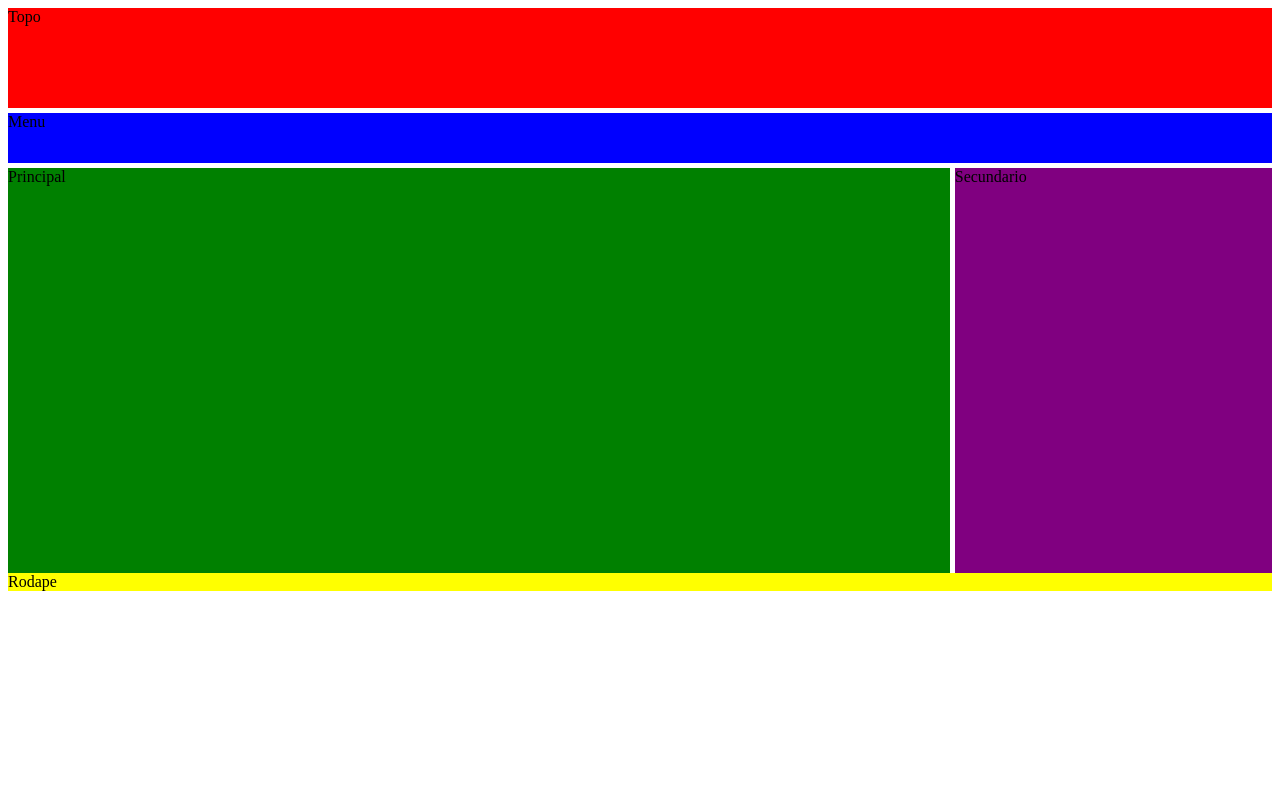
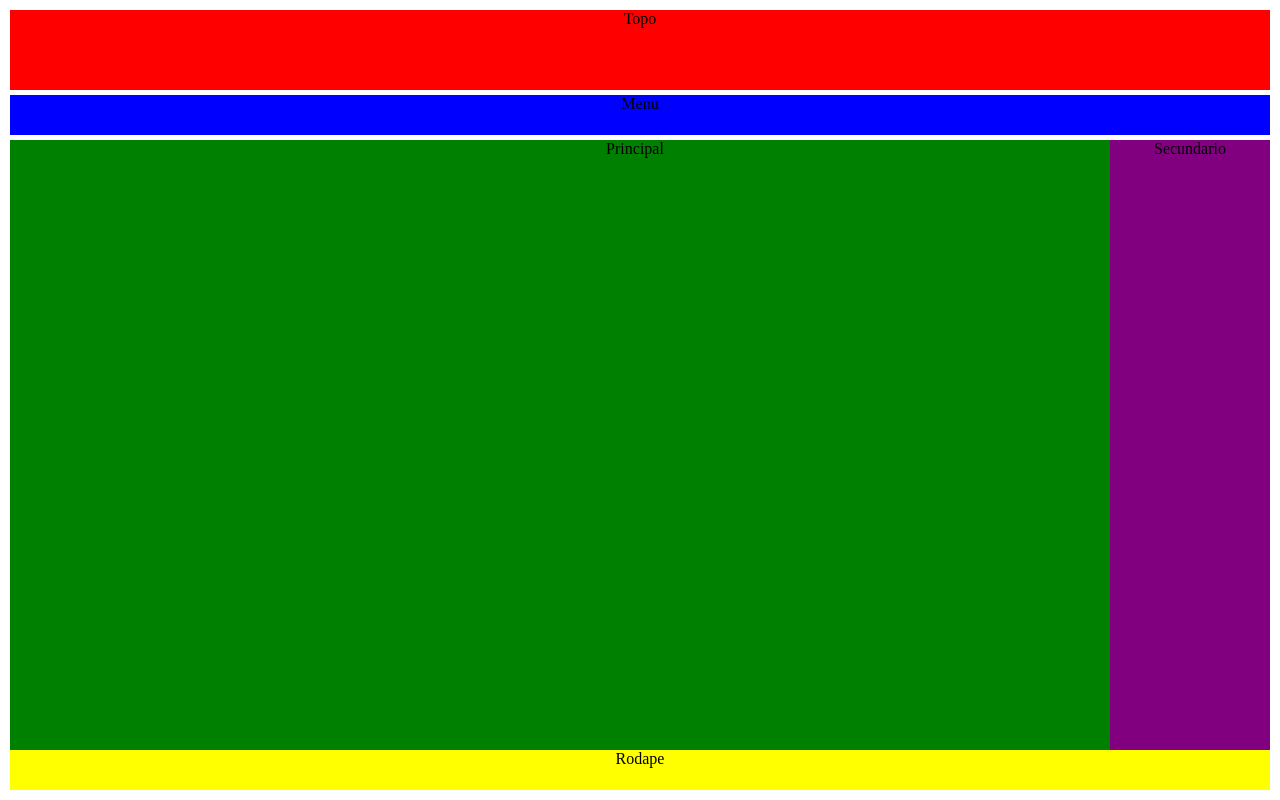
Before and after one commit to pietroo14/HTML-CSS, a plain HTML site: page Exercicios/Ex028/grid07/index.html in a window 1280 px wide. Drawn offline with Linux system fonts and the light colour scheme.

Commit message:
Atualizei

```diff
--- a/Exercicios/Ex028/grid07/index.html
+++ b/Exercicios/Ex028/grid07/index.html
@@ -3,17 +3,16 @@
 <head>
     <meta charset="UTF-8">
     <meta name="viewport" content="width=device-width, initial-scale=1.0">
-    <title>Document</title>
+    <title>Desafio 1 - Grid Layout</title>
     <link rel="stylesheet" href="style.css">
 </head>
 <body>
-    <div class="container">
-        <div class="topo">Topo</div>
-        <div class="menu">Menu</div>
-        <div class="principal">Principal</div>
-        <div class="secundario">Secundario</div>
-        <div class="rodape">Rodape</div>
-    </div>
-
+   <div class="container">
+    <header id="topo">Topo</header>
+    <nav id="menu">Menu</nav>
+    <main id="principal">Principal</main>
+    <main id="secundario">Secundario</main>
+    <footer id="rodape">Rodape</footer>
+</div>
 </body>
 </html>
--- a/Exercicios/Ex028/grid07/style.css
+++ b/Exercicios/Ex028/grid07/style.css
@@ -1,40 +1,47 @@
 @charset "UTF-8";
 
-.container{
+*{
+    box-sizing: border-box;
+    margin: 0;
+    padding: 0;
+}
+.container {
+    width: 100vw ;
+    height: 100vh ;
     display: grid;
-  grid-template-rows: 100px 50px 400px;
-    grid-template-columns: 1fr 2fr 1fr;
+    grid-template-rows: 80px 40px 1fr 40px;
+    grid-template-columns: 1fr 150px ;
     gap: 5px;
+    text-align: center;
+    padding: 10px;
 }
 
-.topo{
+#topo {
     background-color: red;
     grid-row: 1 / 2;
     grid-column: 1 / 5;
 }
 
-.menu{
+#menu {
     background-color: blue;
-   grid-row: 2 / 3;
-   grid-column: 1 / 5;
+    grid-row: 2 / 3;
+    grid-column: 1 / 5;
 }
 
-.principal{
+#principal {
     background-color: green;
     grid-row: 3 / 5;
     grid-column: 1 / 3;
-
 }
 
-.secundario{
+#secundario {
     background-color: purple;
     grid-row: 3 / 5;
-    grid-column: 3 / 5;
+    grid-column: 2 / 5;
 }
 
-.rodape{
+#rodape {
     background-color: yellow;
-    grid-row: 4 / 5 ;
+    grid-row: 4 / 5;
     grid-column: 1 / 5;
-
 }
```
